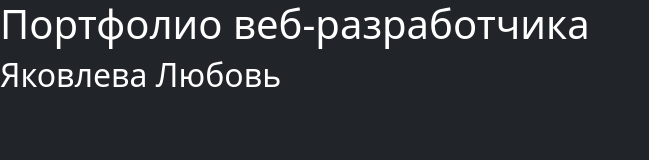
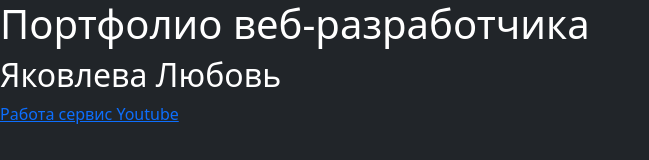
Before and after one commit to tfsteps/portfolio, a plain HTML site: page index.html in a window 1280 px wide. Shown: the whole page, without its empty margins (0-649 px from the left). Drawn offline with nearby package versions, Linux system fonts and the light colour scheme.

Commit message:
Update index.html

```diff
--- a/index.html
+++ b/index.html
@@ -10,5 +10,6 @@
 <body class="bg-dark text-white">
     <h1>Портфолио веб-разработчика</h1>
     <h2>Яковлева Любовь</h2>
+    <a target="_blank" href="https://github.com/tfsteps/youtube.git">Работа сервис Youtube</a>
 </body>
 </html>
```
